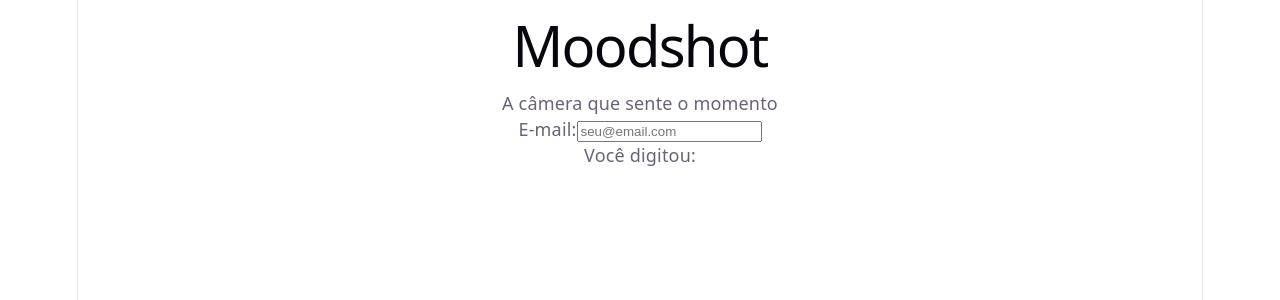
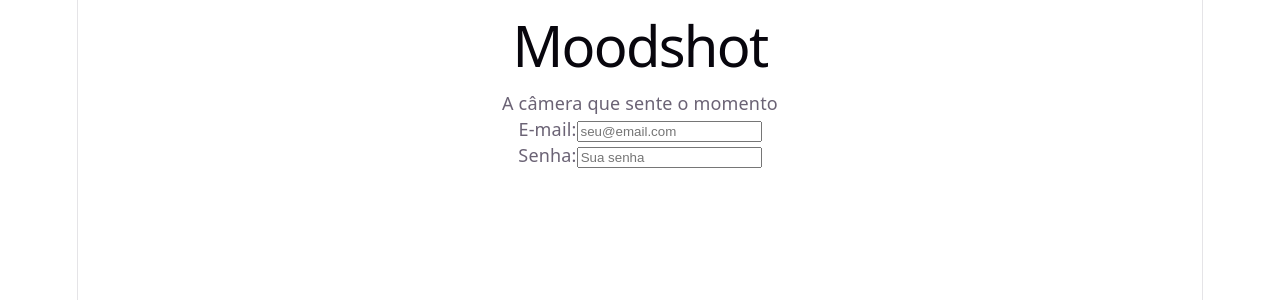
Before and after one commit to mateustavaresw/Moodshot_web, a React (Vite) app in the folder moodshot-react/: page / in a window 1280 px wide. Shown: the top 300 px of the page. Built offline with nearby package versions, Linux system fonts and the light colour scheme.

Commit message:
adiciona campo de senha ao projeto

```diff
--- a/moodshot-react/src/components/Login.jsx
+++ b/moodshot-react/src/components/Login.jsx
@@ -2,6 +2,7 @@ import { useState } from "react"
 
 function Login (){
     const[email,setEmail] = useState('') // cria variavel especial email e setEmail para mudar valor do email
+    const [senha, setSenha] = useState('')
     return(
         <div className="login-container">
             <h1>Moodshot</h1>
@@ -16,7 +17,17 @@ function Login (){
                 />
 
             </div>
-            <p>Você digitou: {email}</p>
+            <div className="form-group">
+                <label>Senha:</label>
+                <input
+                type="password"
+                value={senha}
+                onChange={(e)=>setSenha(e.target.value)}
+                placeholder="Sua senha"
+                />
+
+            </div>
+
         </div>
     )
 }
```
